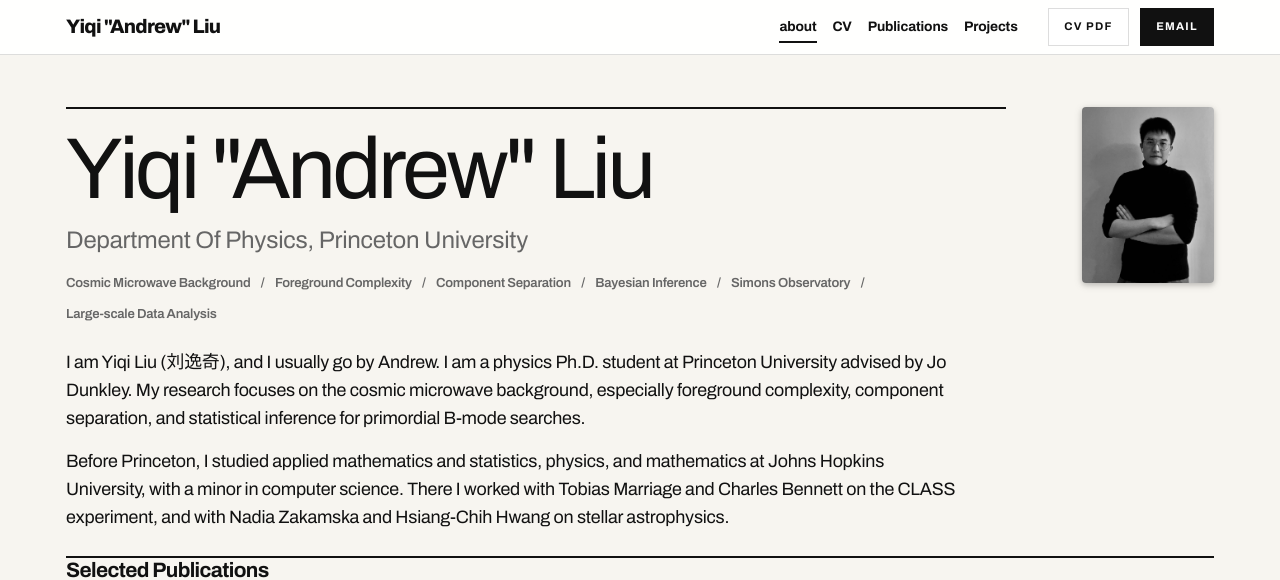
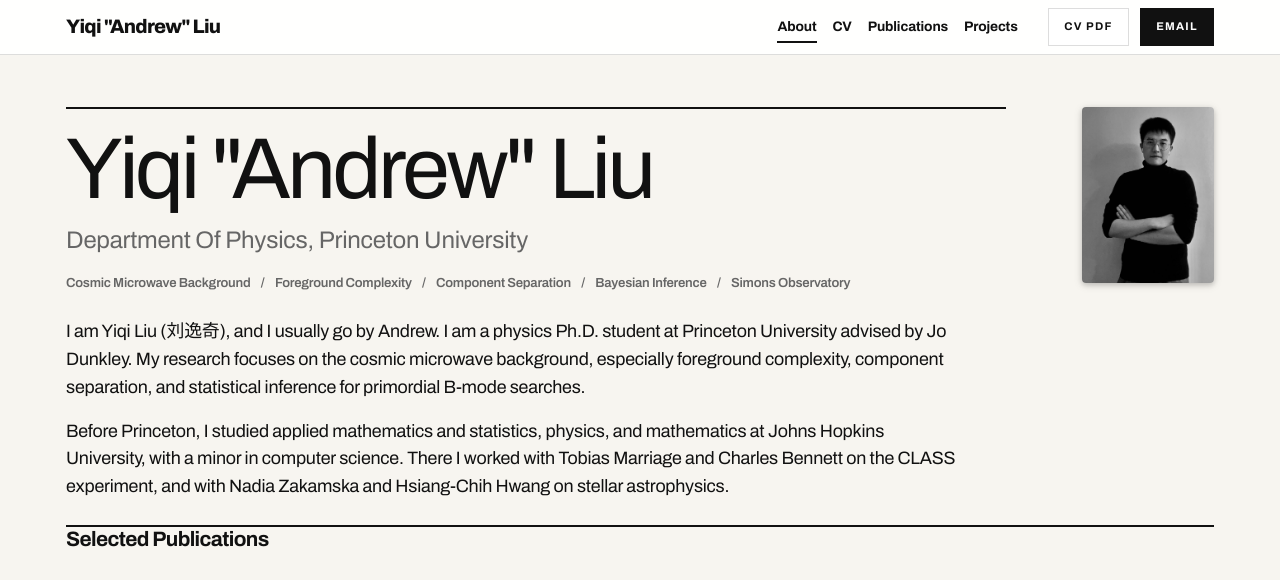
Before and after one commit to liuyiqiandrew/liuyiqiandrew.github.io, a Jekyll site: the page built from _pages/about.md, in a window 1280 px wide and 1009 px high, cut to the strip 0-580 px from the top of the window. Built offline with Jekyll 4.4.1, drawn with Linux system fonts in a browser that asks for light colours; full-size pictures stand in for the smaller copies a plugin makes; comment, search, counter and statistics services are not loaded; a style sheet for code colours, icons or effects is not loaded.

Commit message:
about page content adjustment

```diff
--- a/_pages/about.md
+++ b/_pages/about.md
@@ -1,6 +1,6 @@
 ---
 layout: about
-title: about
+title: About
 permalink: /
 subtitle: Department of Physics, Princeton University
 focus_areas:
@@ -9,7 +9,6 @@ focus_areas:
   - Component Separation
   - Bayesian Inference
   - Simons Observatory
-  - Large-scale Data Analysis
 
 profile:
   align: right
```
